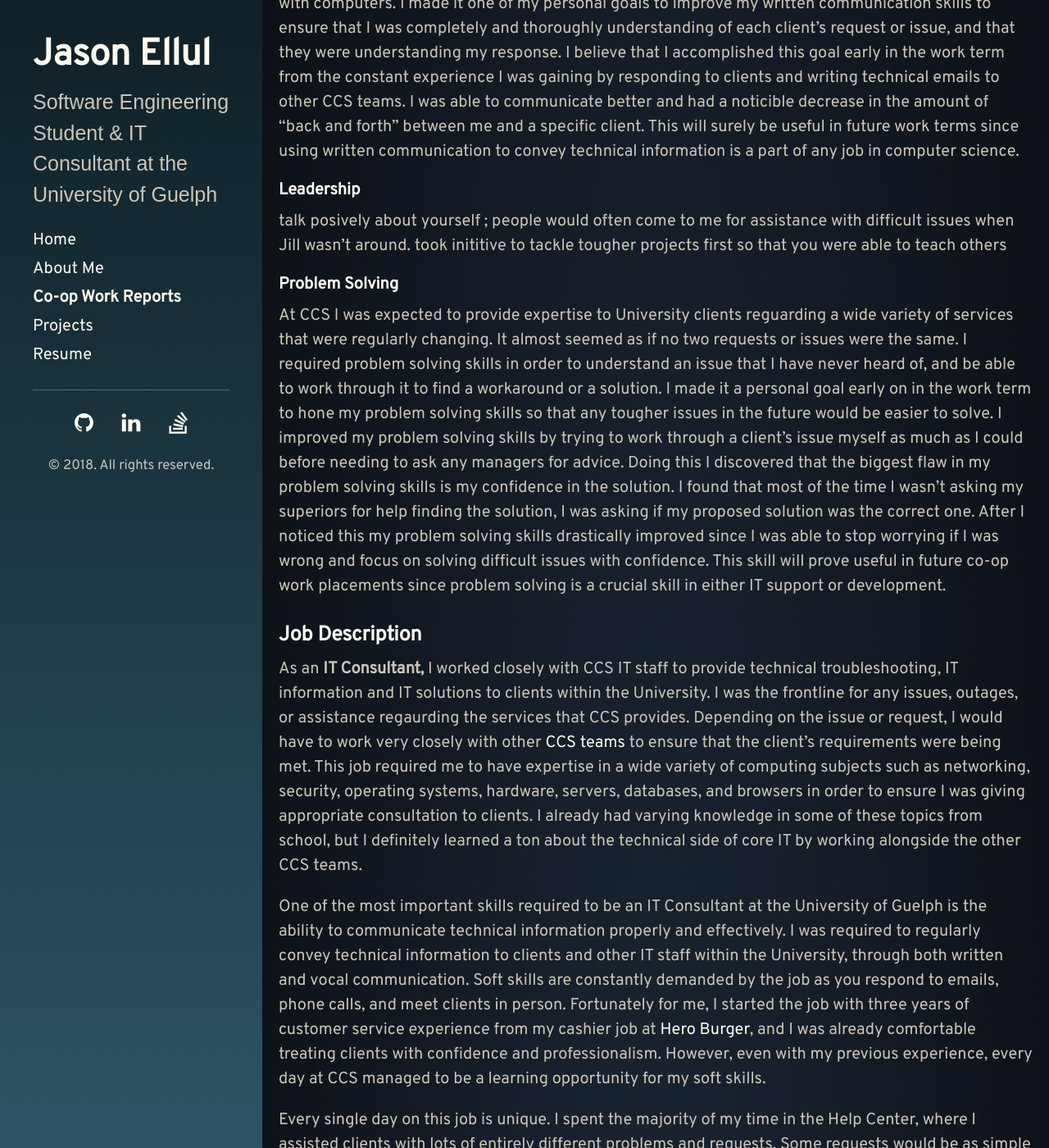
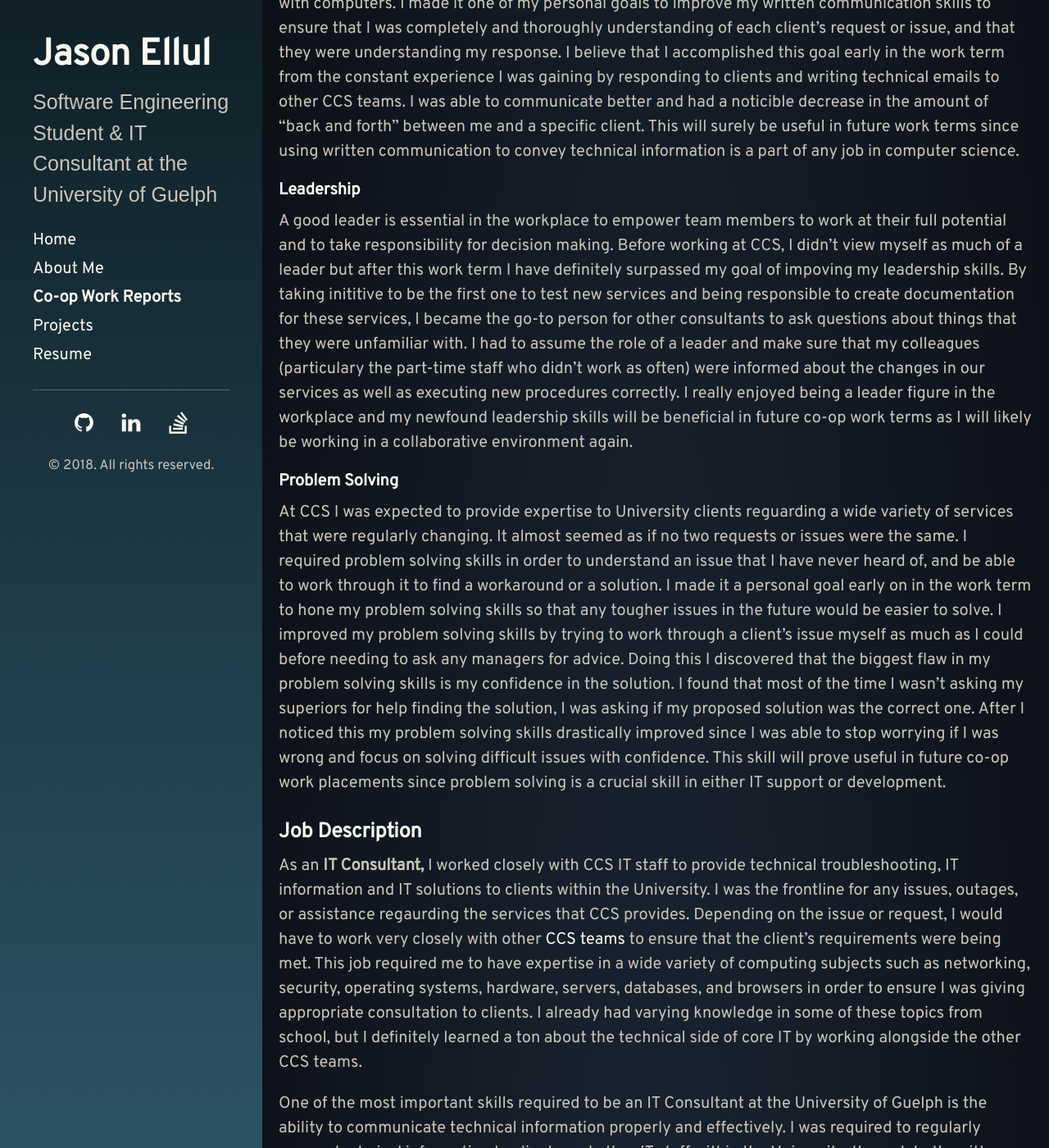
Before and after one commit to JasonEllul/JasonEllul.github.io, a Jekyll site: the page built from coop.md, in a window 1280 px wide and 1400 px high, scrolled down 2051 px. Shown: the whole window at 82% size. Built offline with Jekyll 4.4.1, drawn with Linux system fonts in a browser that asks for light colours; nearby versions of some CDN libraries.

Commit message:
night gradient

```diff
--- a/coop.md
+++ b/coop.md
@@ -29,9 +29,7 @@ Prior to starting my work at CCS, I didn't have much experience with drafting an
 
 #### Leadership
 
-
-
-talk posively about yourself ; people would often come to me for assistance with difficult issues when Jill wasn't around. took inititive to tackle tougher projects first so that you were able to teach others
+A good leader is essential in the workplace to empower team members to work at their full potential and to take  responsibility for decision making. Before working at CCS, I didn't view myself as much of a leader but after this work term I have definitely surpassed my goal of impoving my leadership skills. By taking inititive to be the first one to test new services and being responsible to create documentation for these services, I became the go-to person for other consultants to ask questions about things that they were unfamiliar with. I had to assume the role of a leader and make sure that my colleagues (particulary the part-time staff who didn't work as often) were informed about the changes in our services as well as executing new procedures correctly. I really enjoyed being a leader figure in the workplace and my newfound leadership skills will be beneficial in future co-op work terms as I will likely be working in a collaborative environment again.
 
 #### Problem Solving
 
--- a/public/css/blackdoc.css
+++ b/public/css/blackdoc.css
@@ -213,7 +213,6 @@ tbody tr:nth-child(odd) th {
   color: #ccc5b9;
   background-color: #252422;
   background-image: linear-gradient(#0F2027, #2C5364);
-  min-height: 100vh;
   overflow: auto;
 }
 @media (min-width: 48em) {
```
Also changed, not shown: 4 other files.
